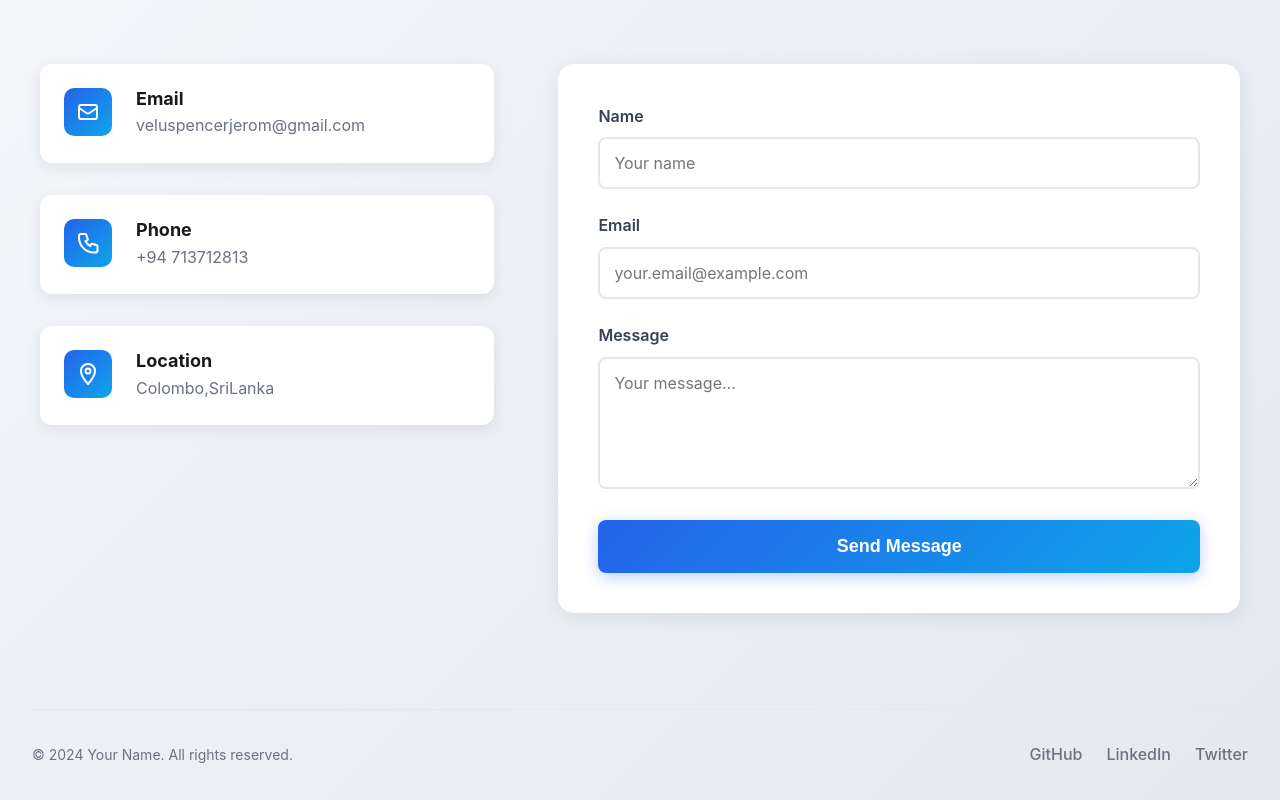
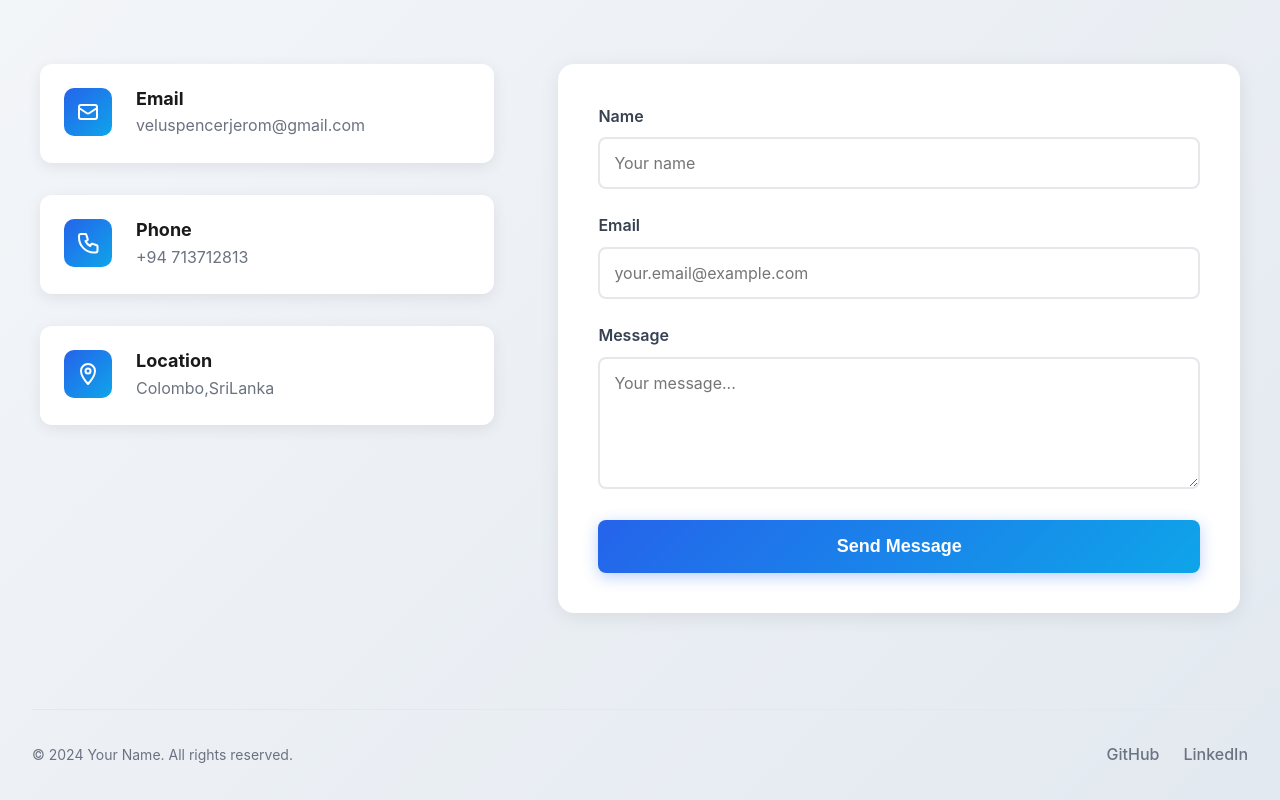
Before and after one commit to jerronjunior/My-portfolio, a React (Vite) app: page / in a window 1280 px wide. Shown: the part 4066-4866 px from the top of the page. Built offline with nearby package versions, Linux system fonts and the light colour scheme.

Commit message:
feat: remove Twitter link from footer in Contact component

```diff
--- a/src/components/Contact.tsx
+++ b/src/components/Contact.tsx
@@ -113,7 +113,6 @@ export default function Contact() {
         <div className="social-links">
           <a href="#" aria-label="GitHub">GitHub</a>
           <a href="#" aria-label="LinkedIn">LinkedIn</a>
-          <a href="#" aria-label="Twitter">Twitter</a>
         </div>
       </footer>
     </section>
```
